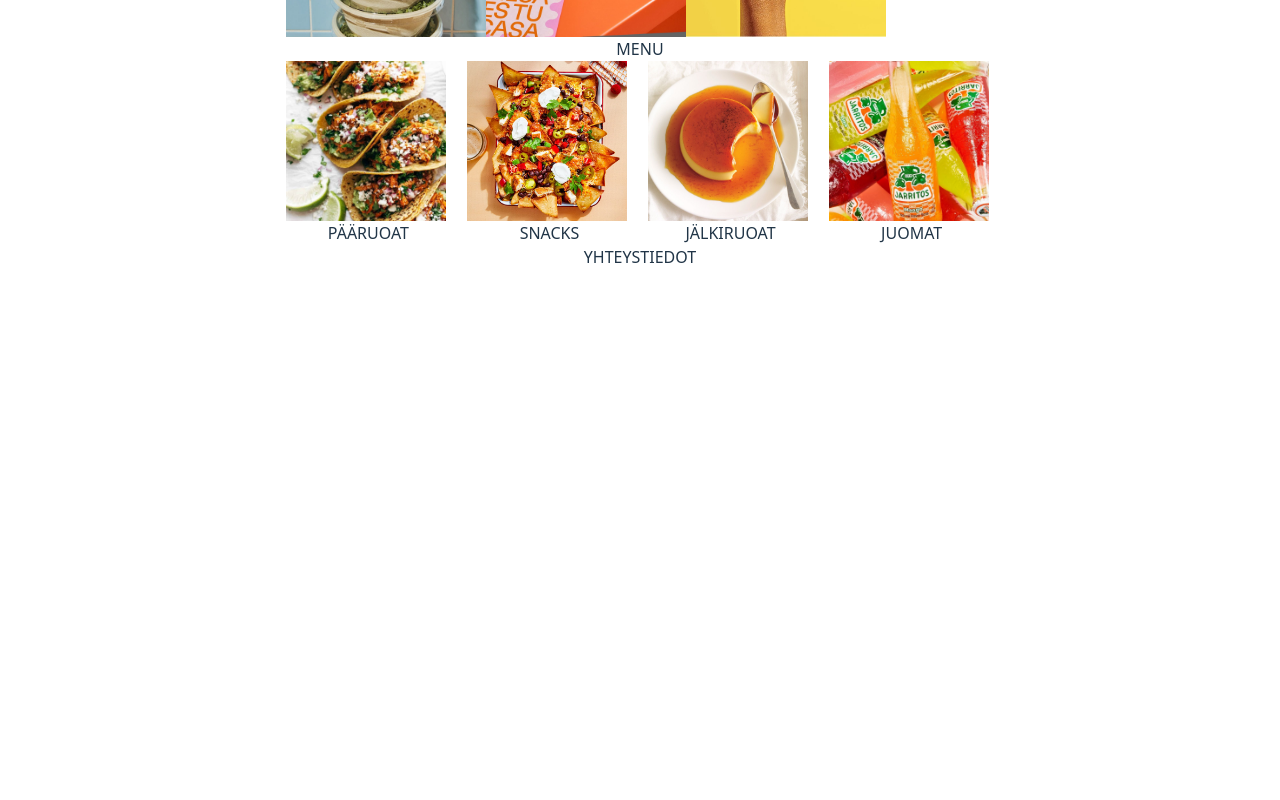
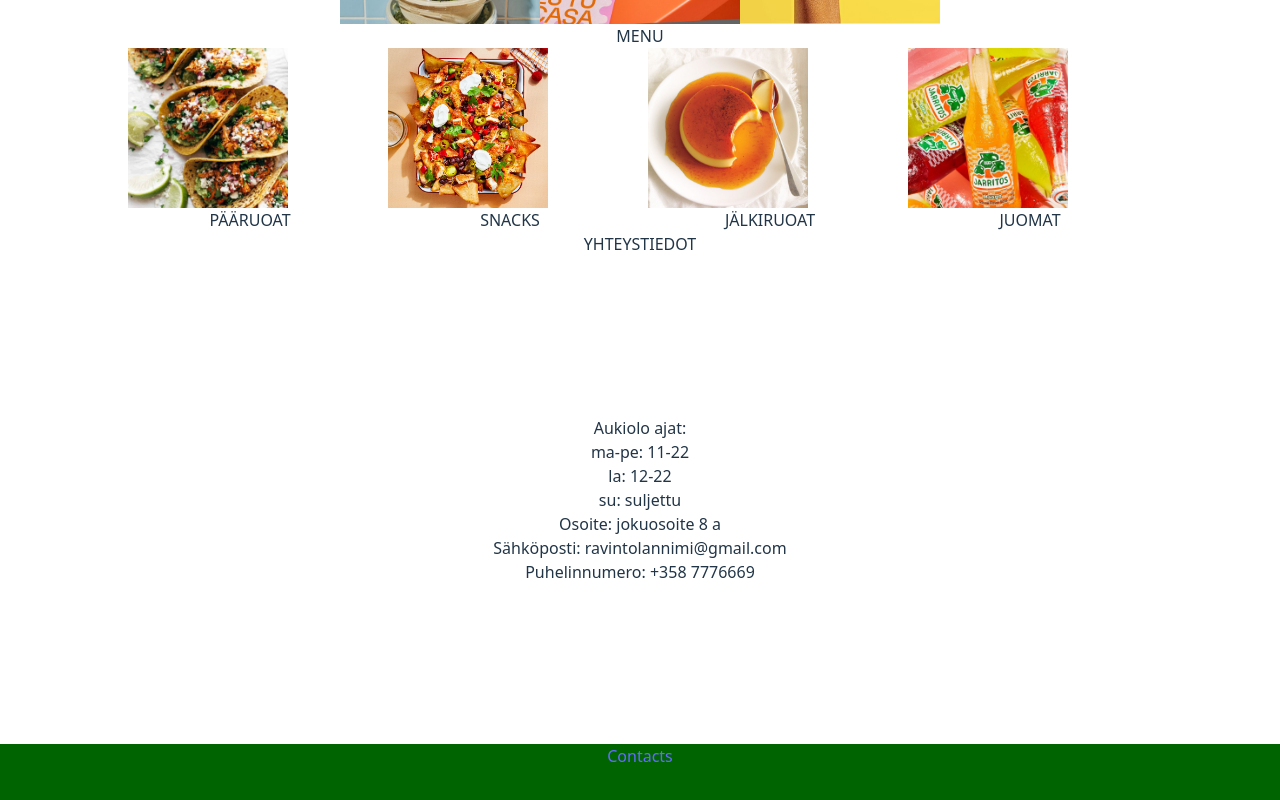
Before and after one commit to sandra-sanj/restaurant-website, a React (Vite) app in the folder frontend/: page / in a window 1280 px wide. Shown: the part 486-1286 px from the top of the page. Before the commit the page ends 800 px from the top, so only its background shows below. Built offline with nearby package versions, Linux system fonts and the light colour scheme.

Commit message:
added footer

```diff
--- a/frontend/package.json
+++ b/frontend/package.json
@@ -15,6 +15,7 @@
     "react-dom": "^19.2.0",
     "react-router": "^7.9.6",
     "react-router-dom": "^7.9.6",
+    "react-router-hash-link": "^2.4.3",
     "tailwindcss": "^4.1.17"
   },
   "devDependencies": {
--- a/frontend/src/App.css
+++ b/frontend/src/App.css
@@ -1,10 +1,11 @@
 @import "tailwindcss";
 
 #root {
-  max-width: 1280px;
+
   margin: 0 auto;
-  padding: 2rem;
+  padding-top: 2rem;
   text-align: center;
+  width: 100%;
 }
 
 .logo {
--- a/frontend/src/App.jsx
+++ b/frontend/src/App.jsx
@@ -8,6 +8,7 @@ import NavBar from './components/NavBar';
 import Admin from './pages/Admin';
 import AdminHistory from './pages/AdminHistory';
 import Login from './pages/Login';
+import Footer from './components/Footer'
 
 const App = () => {
   return (
@@ -26,6 +27,7 @@ const App = () => {
           </Routes>
         </main>
       </div>
+      <Footer />
     </>
   );
 };
--- /dev/null
+++ b/frontend/src/components/Footer.jsx
@@ -0,0 +1,11 @@
+import { HashLink} from "react-router-hash-link"
+
+function Footer() {
+
+    return(
+        <footer className="footer">
+            <HashLink smooth to='/#contacts' >Contacts</HashLink>
+        </footer>
+    )
+}
+export default Footer;
--- a/frontend/src/index.css
+++ b/frontend/src/index.css
@@ -1,3 +1,11 @@
+html {
+  height: 100%;
+}
+
+body {
+  min-height: 100%;
+}
+
 :root {
   font-family: system-ui, Avenir, Helvetica, Arial, sans-serif;
   line-height: 1.5;
@@ -13,6 +21,9 @@
   -moz-osx-font-smoothing: grayscale;
 }
 
+
+
+
 a {
   font-weight: 500;
   color: #646cff;
@@ -26,8 +37,7 @@ body {
   margin: 0;
   display: flex;
   place-items: center;
-  min-width: 320px;
-  min-height: 100vh;
+
 }
 
 input {
@@ -98,6 +108,26 @@ button:focus-visible {
   float: right;
 }
 
+.contacts {
+  margin-top: 10rem;
+}
+
+.footer {
+  margin-top: 10rem;
+  padding-bottom: 0;
+  height: 20rem;
+  width: 100%;
+  background-color: darkgreen;
+  color: white;
+}
+
+.main-content {
+  width: 80%;
+  margin: auto;
+  justify-content: center;
+  place-items: center;
+}
+
 
 @media (prefers-color-scheme: light) {
   :root {
--- a/frontend/src/pages/Home.jsx
+++ b/frontend/src/pages/Home.jsx
@@ -71,6 +71,15 @@ function Home() {
             </div>
           </div>
           <h3>YHTEYSTIEDOT</h3>
+          <div className="contacts" id="contacts">
+            <p>Aukiolo ajat: </p>
+            <p>ma-pe: 11-22</p>
+            <p>la: 12-22</p>
+            <p>su: suljettu</p>
+            <p>Osoite: jokuosoite 8 a</p>
+            <p>Sähköposti: ravintolannimi@gmail.com</p>
+            <p>Puhelinnumero: +358 7776669</p>
+          </div>
         </>
     )
 }
```
Also changed, not shown: 1 other file (tests, documents, lock files or other folders).
